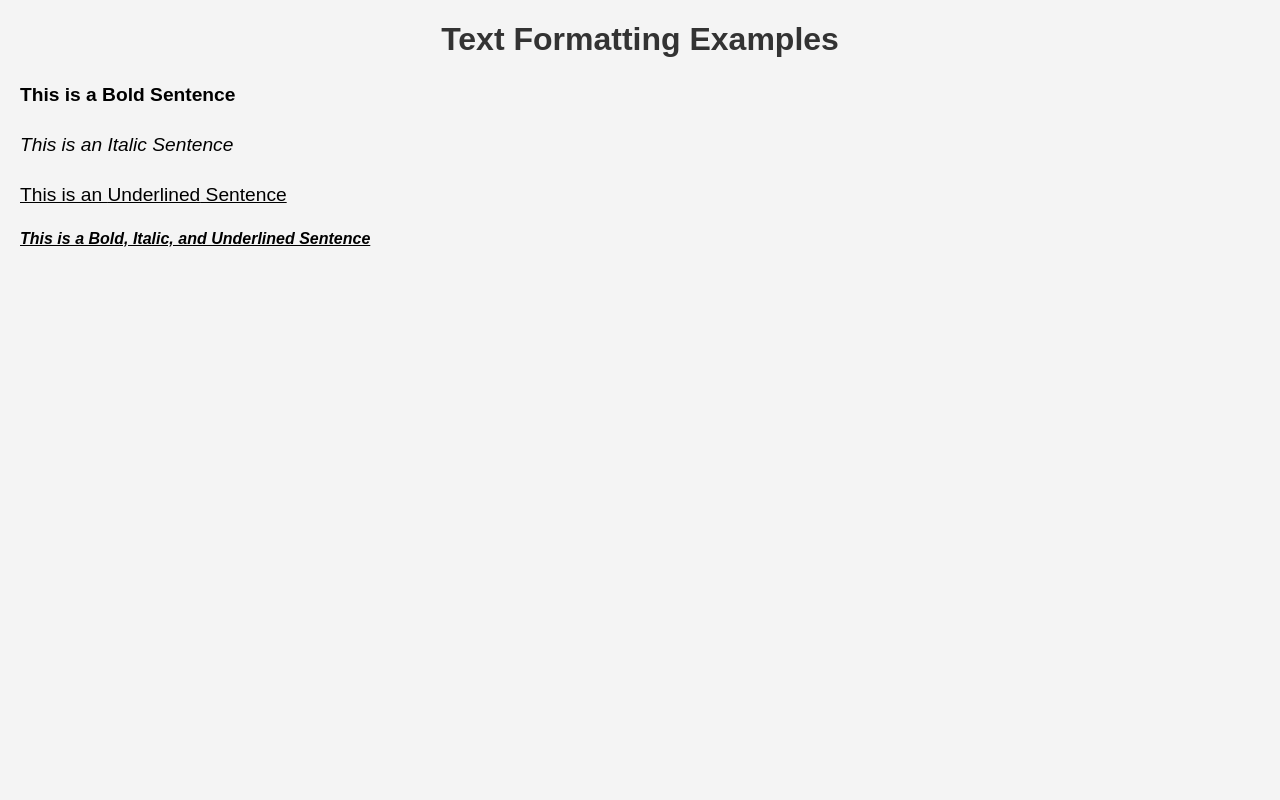
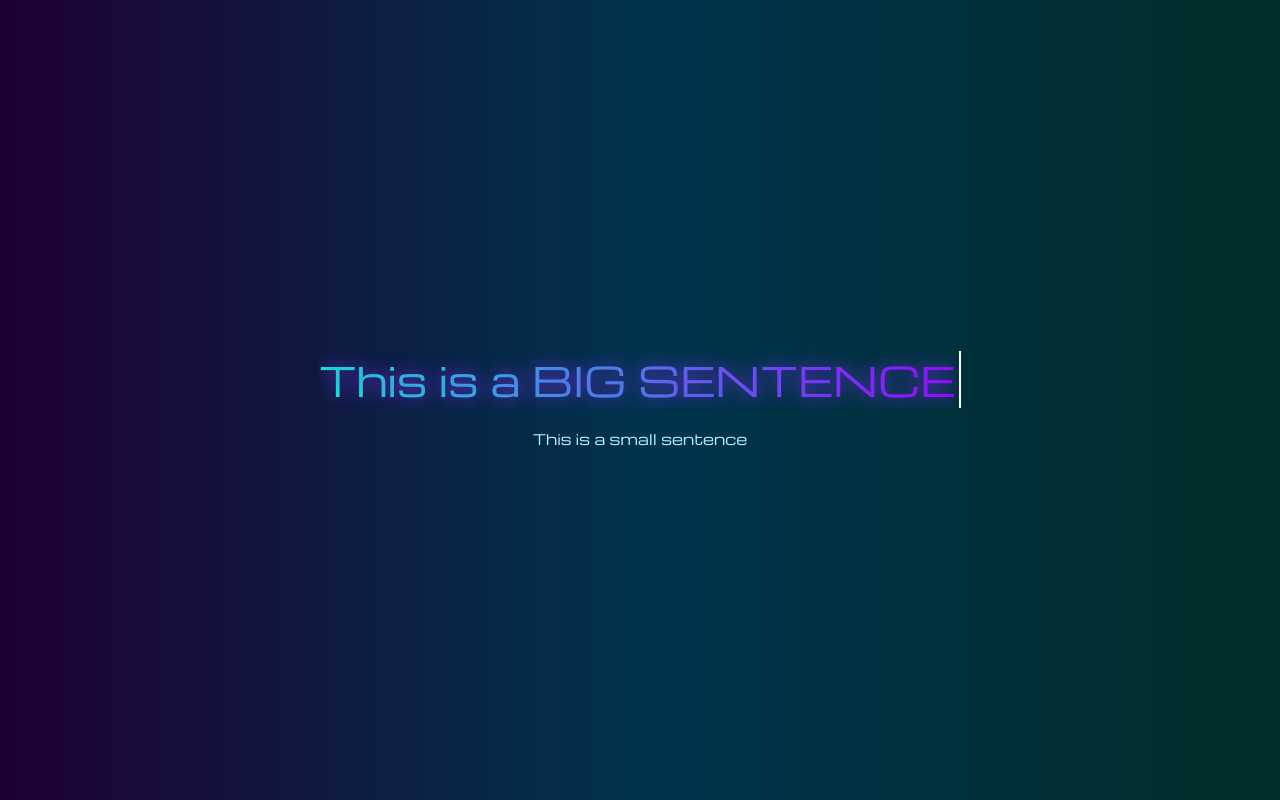
Before and after one commit to SoulSaviour1234/darth_vader_web, a plain HTML site: page bolditalicunderlined.html in a window 1280 px wide. Drawn offline with nearby package versions, Linux system fonts and the light colour scheme.

Commit message:
Add files via upload

```diff
--- a/bolditalicunderlined.html
+++ b/bolditalicunderlined.html
@@ -1,44 +1,65 @@
 <!DOCTYPE html>
 <html lang="en">
 <head>
-    <meta charset="UTF-8">
-    <meta name="viewport" content="width=device-width, initial-scale=1.0">
-    <title>Bold, Italic and Underlined</title>
+  <meta charset="UTF-8" />
+  <meta name="viewport" content="width=device-width, initial-scale=1.0"/>
+  <title>Futuristic Text Effects</title>
+  <link href="https://fonts.googleapis.com/css2?family=Michroma&display=swap" rel="stylesheet">
   <style>
     body {
-            font-family: Arial, sans-serif;
-            margin: 20px;
-            background-color: #f4f4f4;
+      background: linear-gradient(to right, #1e0033, #00334e, #002e29);
+      color: white;
+      font-family: 'Michroma', sans-serif;
+      display: flex;
+      flex-direction: column;
+      align-items: center;
+      justify-content: center;
+      min-height: 100vh;
+      margin: 0;
+      overflow: hidden;
     }
 
-        h1 {
-            text-align: center;
-            color: #333;
+    .big-text {
+      font-size: 2.5em;
+      background: linear-gradient(90deg, #00ffd0, #9b00ff);
+      -webkit-background-clip: text;
+      -webkit-text-fill-color: transparent;
+      white-space: nowrap;
+      overflow: hidden;
+      border-right: 2px solid #fff;
+      width: 0;
+      animation: typing 3s steps(30, end) forwards, glow 2s infinite alternate;
     }
 
-        p {
-            font-size: 1.2rem;
-            line-height: 1.6;
+    .big-text:hover {
+      text-shadow: 0 0 10px #00ffd0, 0 0 20px #9b00ff;
     }
 
-        .bold {
-            font-weight: bold;
+    .small-text {
+      font-size: 0.9em;
+      color: #b0f0ff;
+      animation: fadeIn 4s ease-in;
+      margin-top: 20px;
     }
 
-        .italic {
-            font-style: italic;
+    @keyframes typing {
+      from { width: 0 }
+      to { width: 50% }
     }
 
-        .underline {
-            text-decoration: underline;
+    @keyframes glow {
+      from { text-shadow: 0 0 5px #00ffd0; }
+      to { text-shadow: 0 0 20px #9b00ff; }
+    }
+
+    @keyframes fadeIn {
+      from { opacity: 0 }
+      to { opacity: 1 }
     }
   </style>
 </head>
 <body>
-    <h1>Text Formatting Examples</h1>
-    <p class="bold">This is a <b>Bold</b> Sentence</p>
-    <p class="italic">This is an <i>Italic</i> Sentence</p>
-    <p class="underline">This is an <u>Underlined</u> Sentence</p>
-    <b><i><u>This is a Bold, Italic, and Underlined Sentence</u></i></b>
+  <div class="big-text">This is a BIG SENTENCE</div>
+  <div class="small-text">This is a small sentence</div>
 </body>
 </html>
```
Lines whose indentation alone changed are shown as unchanged.
